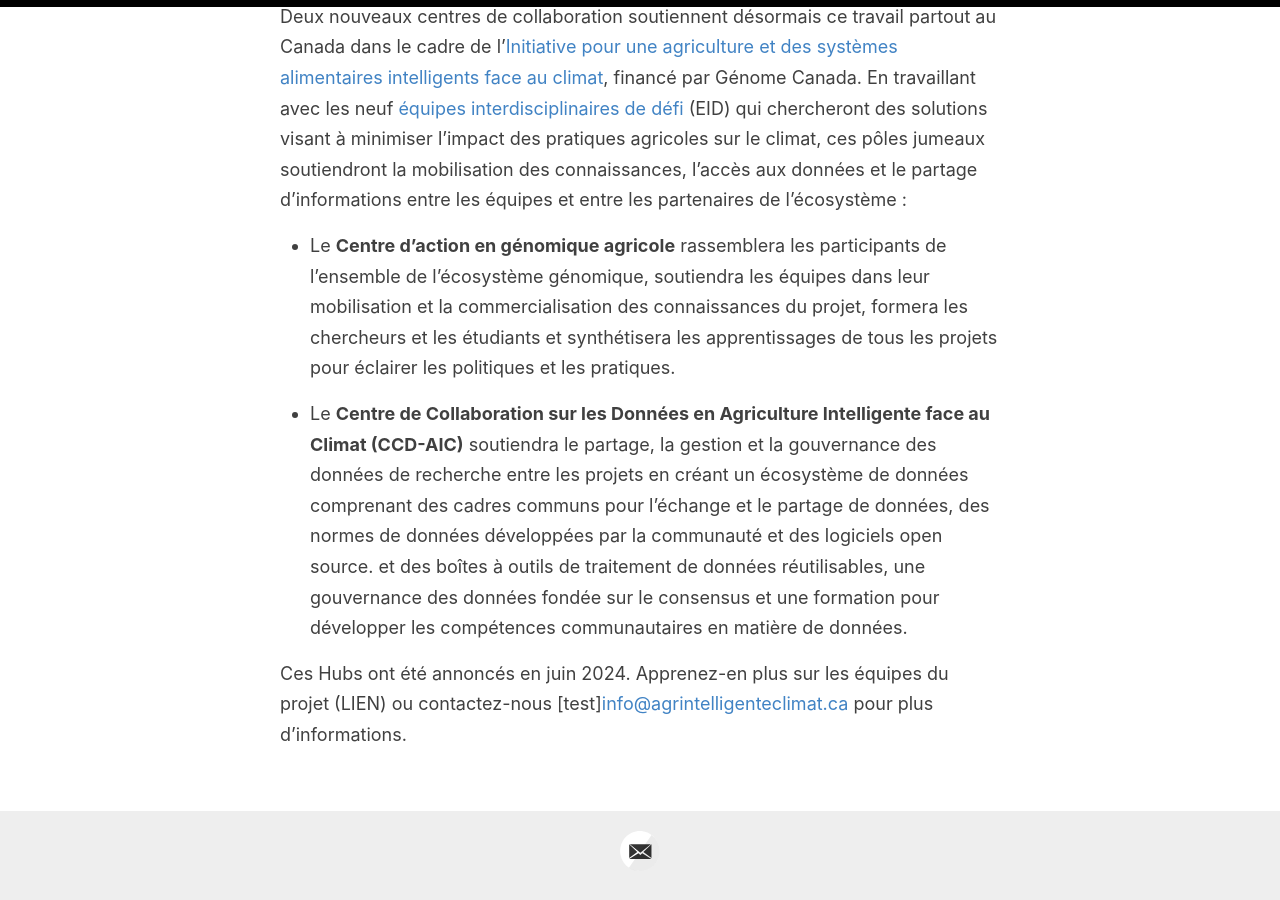
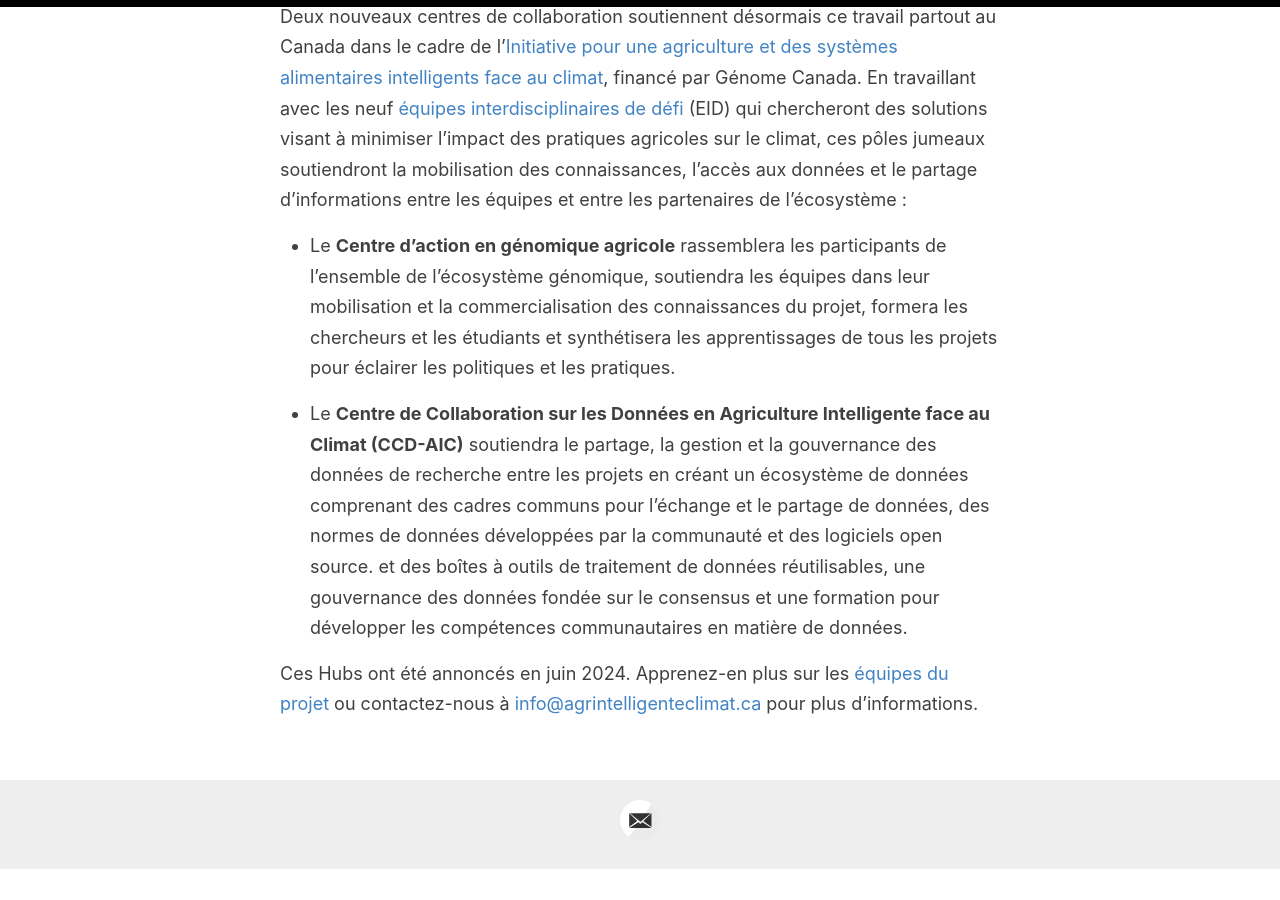
Before and after one commit to ClimateSmartAg/ClimateSmartAg-website-fr, a Jekyll site: the page built from index.md, in a window 1280 px wide and 900 px high, scrolled down 772 px. Built offline with Jekyll 4.4.1, drawn with Linux system fonts in a browser that asks for light colours; our own code applies the rules of GitHub Pages for plain Markdown files; after the commit the page ends 1642 px from its top, so only the background shows below that.

Commit message:
Update index.md

```diff
--- a/index.md
+++ b/index.md
@@ -12,4 +12,4 @@ Deux nouveaux centres de collaboration soutiennent désormais ce travail partout
 
 - Le **Centre de Collaboration sur les Données en Agriculture Intelligente face au Climat (CCD-AIC)** soutiendra le partage, la gestion et la gouvernance des données de recherche entre les projets en créant un écosystème de données comprenant des cadres communs pour l'échange et le partage de données, des normes de données développées par la communauté et des logiciels open source. et des boîtes à outils de traitement de données réutilisables, une gouvernance des données fondée sur le consensus et une formation pour développer les compétences communautaires en matière de données.
 
-Ces Hubs ont été annoncés en juin 2024. Apprenez-en plus sur les équipes du projet (LIEN) ou contactez-nous [test]<info@agrintelligenteclimat.ca> pour plus d'informations.
+Ces Hubs ont été annoncés en juin 2024. Apprenez-en plus sur les [équipes du projet](https://climatesmartag.github.io/ClimateSmartAg-website-fr/team/) ou contactez-nous à <info@agrintelligenteclimat.ca> pour plus d'informations.
```
